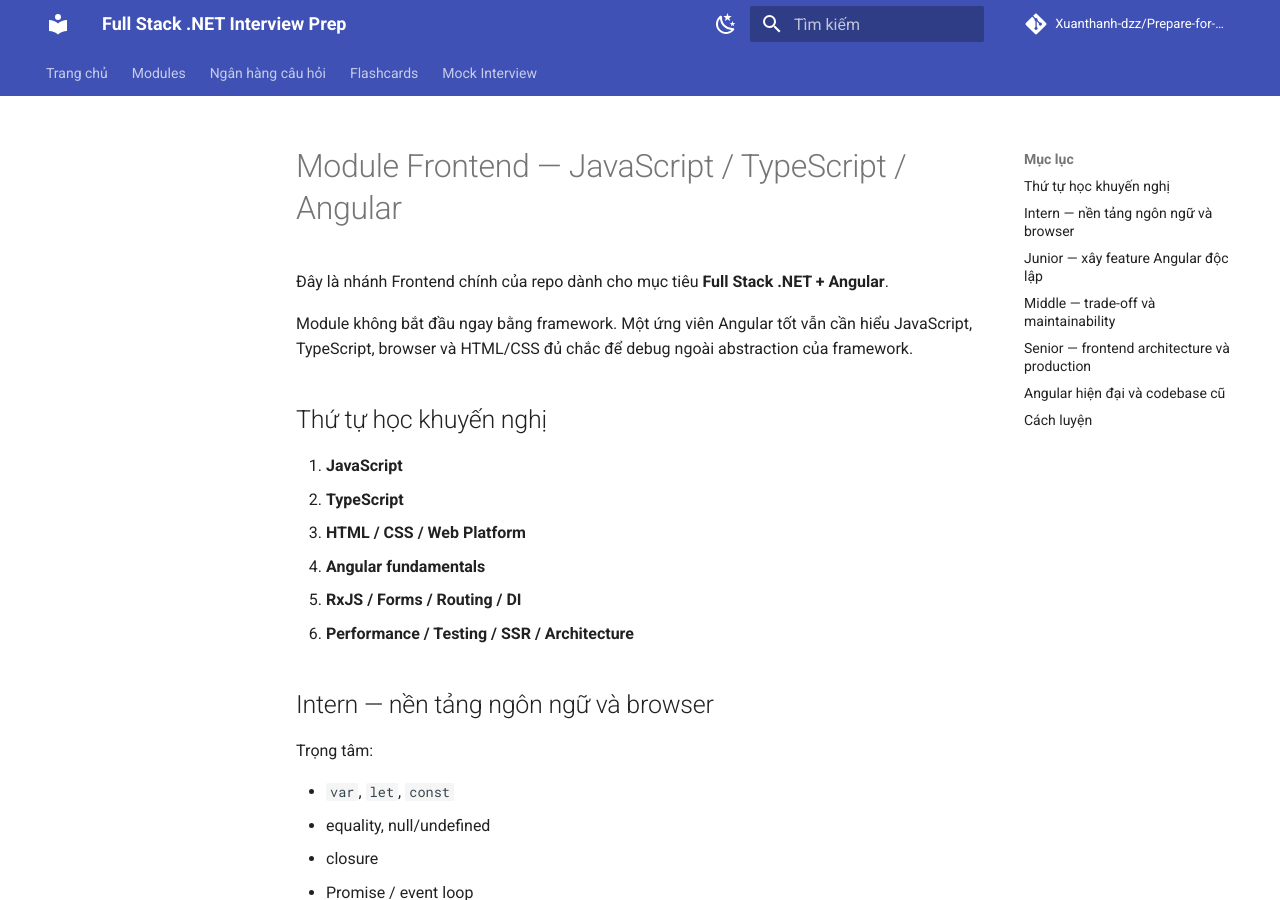
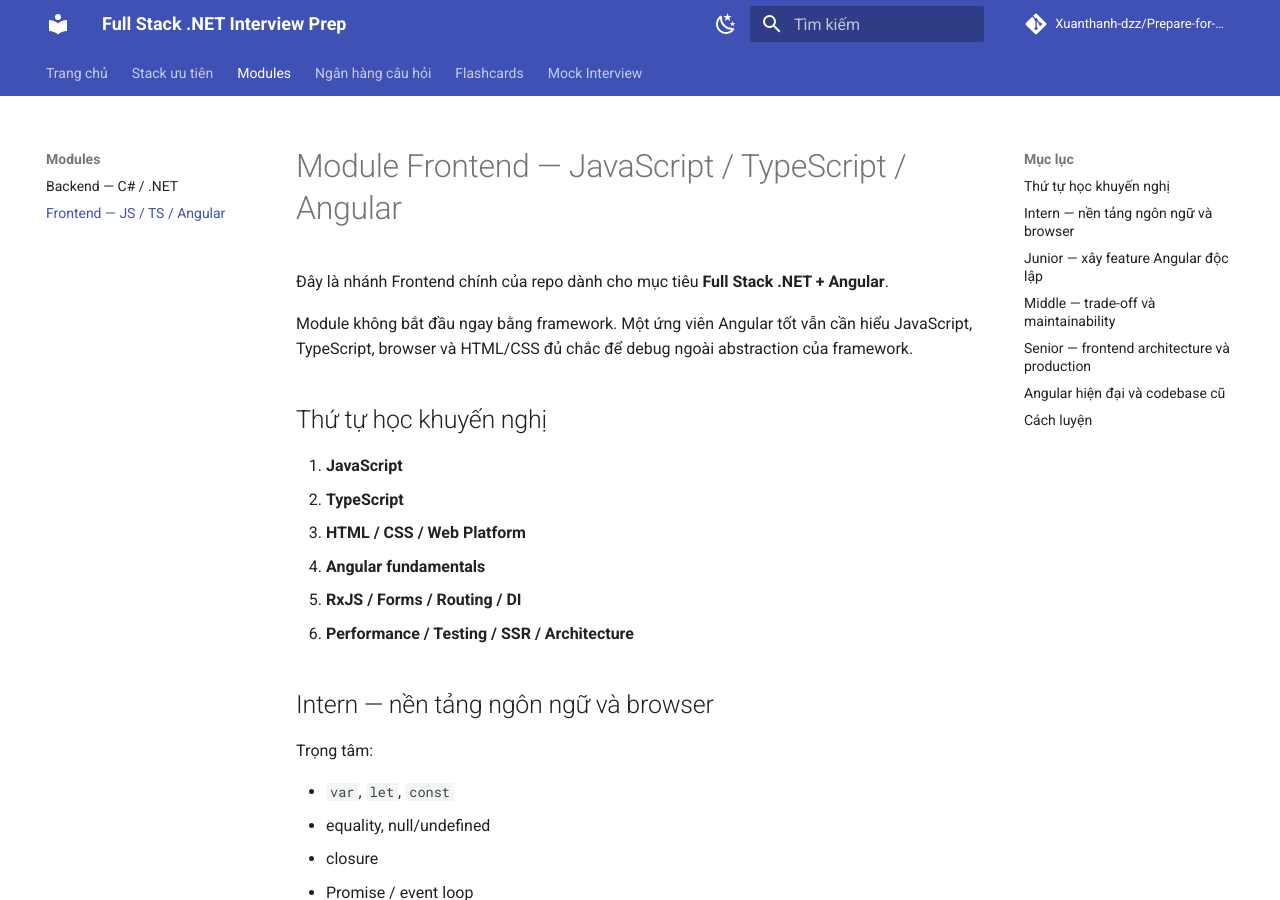
Before and after one commit to Xuanthanh-dzz/Prepare-for-job-interviews, an MkDocs documentation site: the page built from docs/modules/frontend-angular.md, in a window 1280 px wide and 900 px high. Built offline with MkDocs 1.6.1 and Material for MkDocs 9.7.7, drawn with Linux system fonts in a browser that asks for light colours; comment, search, counter and statistics services are not loaded.

Commit message:
docs: add frontend module and focused stack roadmap to navigation

```diff
--- a/mkdocs.yml
+++ b/mkdocs.yml
@@ -33,8 +33,10 @@ theme:
 
 nav:
   - Trang chủ: index.md
+  - Stack ưu tiên: roadmap.md
   - Modules:
-      - C# / .NET: modules/csharp-dotnet.md
+      - Backend — C# / .NET: modules/csharp-dotnet.md
+      - Frontend — JS / TS / Angular: modules/frontend-angular.md
   - Ngân hàng câu hỏi: question-bank.md
   - Flashcards: flashcards.md
   - Mock Interview: mock-interview.md
```
